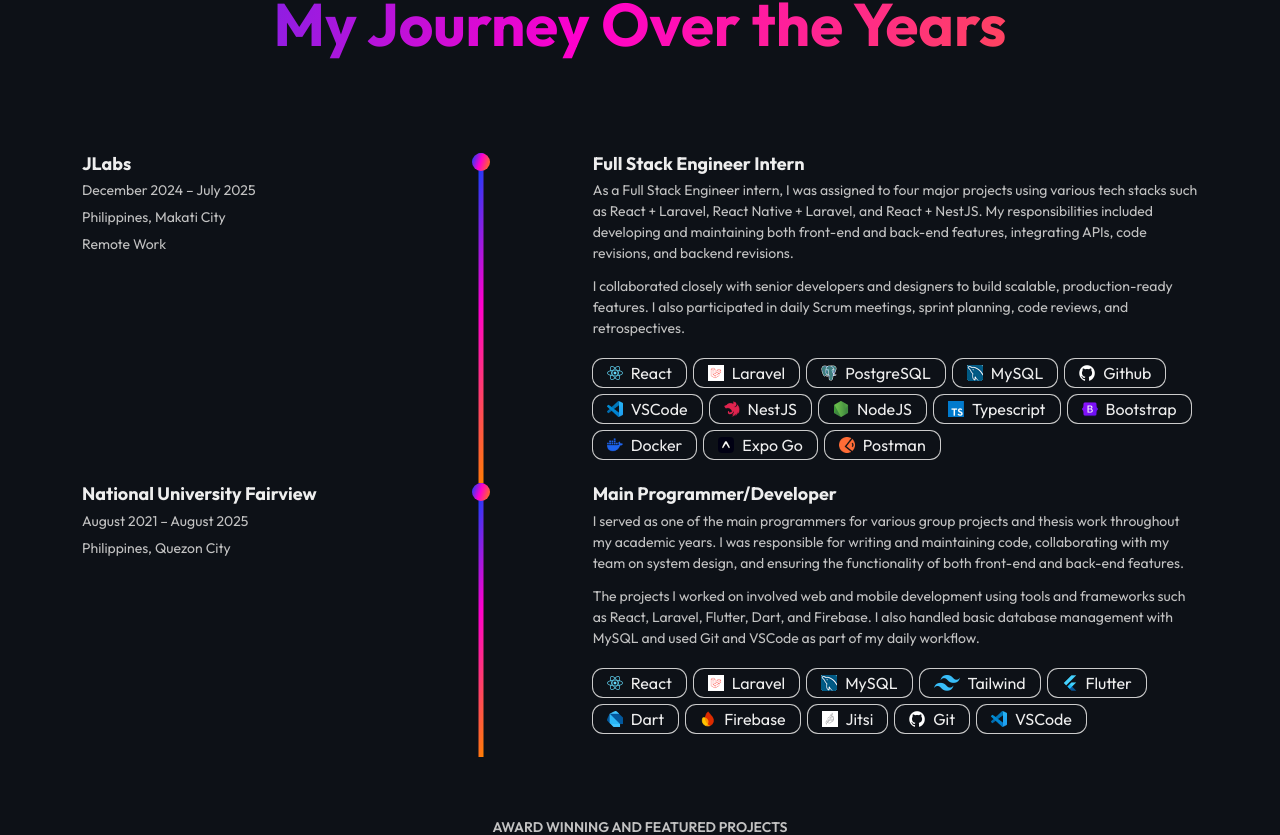
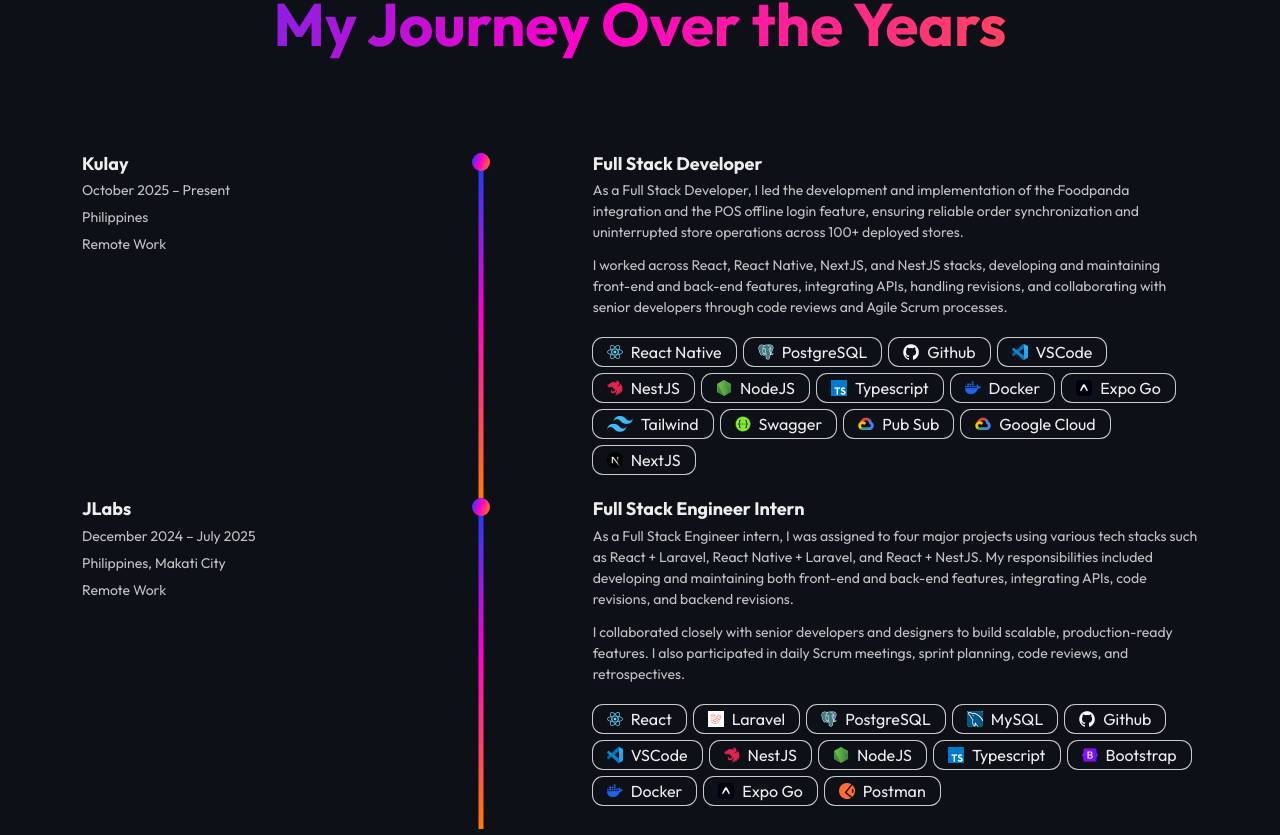
Before and after one commit to ipn04/Personal-Portfolio, a React (Vite) app: page / in a window 1280 px wide. Shown: the part 892-1727 px from the top of the page. Built offline with nearby package versions, Linux system fonts and the light colour scheme.

Commit message:
fix: added new experience

```diff
--- a/src/pages/Experience/Experience.tsx
+++ b/src/pages/Experience/Experience.tsx
@@ -1,25 +1,51 @@
 import './ExperienceStyle.scss';
 import bootstrap from '@assets/images/icons/bootstrap.png';
-import dart from '@assets/images/icons/dart.png';
 import docker from '@assets/images/icons/docker.png';
 import Expogo from '@assets/images/icons/expo.png';
-import firebase from '@assets/images/icons/firebase.png';
-import flutter from '@assets/images/icons/flutter.png';
+import gcp from '@assets/images/icons/gcp.png';
 import git from '@assets/images/icons/git.png';
-import jitsi from '@assets/images/icons/jitsi.png';
 import laravel from '@assets/images/icons/laravel.png';
 import mysql from '@assets/images/icons/mysql.png';
 import nest from '@assets/images/icons/nestJS.png';
+import nextJs from '@assets/images/icons/nextjs.png';
 import nodejs from '@assets/images/icons/nodeJS.png';
 import pgsql from '@assets/images/icons/pgsql.png';
 import Postman from '@assets/images/icons/postman.png';
 import react from '@assets/images/icons/react.png';
+import swagger from '@assets/images/icons/swagger.png';
 import tailwind from '@assets/images/icons/tailwind.png';
 import typescript from '@assets/images/icons/typescript.png';
 import vscode from '@assets/images/icons/vscode.png';
 import CustomTitle from '@shared/CustomTitle/CustomTitle';
 
 const experiences = [
+  {
+    company: 'Kulay',
+    role: 'Full Stack Developer',
+    period: 'October 2025 – Present',
+    location: 'Philippines',
+    setup: 'Remote Work',
+    description: [
+      'As a Full Stack Developer, I led the development and implementation of the Foodpanda integration and the POS offline login feature, ensuring reliable order synchronization and uninterrupted store operations across 100+ deployed stores.',
+      'I worked across React, React Native, NextJS, and NestJS stacks, developing and maintaining front-end and back-end features, integrating APIs, handling revisions, and collaborating with senior developers through code reviews and Agile Scrum processes.'
+    ],
+    stacks: [
+      { title: 'React Native', icon: react },
+      { title: 'PostgreSQL', icon: pgsql },
+      { title: 'Github', icon: git },
+      { title: 'VSCode', icon: vscode },
+      { title: 'NestJS', icon: nest },
+      { title: 'NodeJS', icon: nodejs },
+      { title: 'Typescript', icon: typescript },
+      { title: 'Docker', icon: docker },
+      { title: 'Expo Go', icon: Expogo },
+      { title: 'Tailwind', icon: tailwind },
+      { title: 'Swagger', icon: swagger },
+      { title: 'Pub Sub', icon: gcp },
+      { title: 'Google Cloud', icon: gcp },
+      { title: 'NextJS', icon: nextJs }
+    ]
+  },
   {
     company: 'JLabs',
     role: 'Full Stack Engineer Intern',
@@ -45,29 +71,29 @@
       { title: 'Expo Go', icon: Expogo },
       { title: 'Postman', icon: Postman }
     ]
-  },
-  {
-    company: 'National University Fairview',
-    role: 'Main Programmer/Developer',
-    period: 'August 2021 – August 2025',
-    location: 'Philippines, Quezon City',
-    description: [
-      'I served as one of the main programmers for various group projects and thesis work throughout my academic years. I was responsible for writing and maintaining code, collaborating with my team on system design, and ensuring the functionality of both front-end and back-end features.',
-      'The projects I worked on involved web and mobile development using tools and frameworks such as React, Laravel, Flutter, Dart, and Firebase. I also handled basic database management with MySQL and used Git and VSCode as part of my daily workflow.'
-    ],
-    stacks: [
-      { title: 'React', icon: react },
-      { title: 'Laravel', icon: laravel },
-      { title: 'MySQL', icon: mysql },
-      { title: 'Tailwind', icon: tailwind },
-      { title: 'Flutter', icon: flutter },
-      { title: 'Dart', icon: dart },
-      { title: 'Firebase', icon: firebase },
-      { title: 'Jitsi', icon: jitsi },
-      { title: 'Git', icon: git },
-      { title: 'VSCode', icon: vscode }
-    ]
   }
+  // {
+  //   company: 'National University Fairview',
+  //   role: 'Main Programmer/Developer',
+  //   period: 'August 2021 – August 2025',
+  //   location: 'Philippines, Quezon City',
+  //   description: [
+  //     'I served as one of the main programmers for various group projects and thesis work throughout my academic years. I was responsible for writing and maintaining code, collaborating with my team on system design, and ensuring the functionality of both front-end and back-end features.',
+  //     'The projects I worked on involved web and mobile development using tools and frameworks such as React, Laravel, Flutter, Dart, and Firebase. I also handled basic database management with MySQL and used Git and VSCode as part of my daily workflow.'
+  //   ],
+  //   stacks: [
+  //     { title: 'React', icon: react },
+  //     { title: 'Laravel', icon: laravel },
+  //     { title: 'MySQL', icon: mysql },
+  //     { title: 'Tailwind', icon: tailwind },
+  //     { title: 'Flutter', icon: flutter },
+  //     { title: 'Dart', icon: dart },
+  //     { title: 'Firebase', icon: firebase },
+  //     { title: 'Jitsi', icon: jitsi },
+  //     { title: 'Git', icon: git },
+  //     { title: 'VSCode', icon: vscode }
+  //   ]
+  // }
 ];
 
 function Experience() {
--- a/src/pages/TechStackSection/TechStack.tsx
+++ b/src/pages/TechStackSection/TechStack.tsx
@@ -3,12 +3,14 @@
 import expo from '@assets/images/icons/expo.png';
 import express from '@assets/images/icons/expressJS.png';
 import firebase from '@assets/images/icons/firebase.png';
+import gcp from '@assets/images/icons/gcp.png';
 import git from '@assets/images/icons/git.png';
 import javascript from '@assets/images/icons/javascript.png';
 import laravel from '@assets/images/icons/laravel.png';
 import mongoDB from '@assets/images/icons/mongoDB.png';
 import mysql from '@assets/images/icons/mysql.png';
 import nest from '@assets/images/icons/nestJS.png';
+import nextJs from '@assets/images/icons/nextjs.png';
 import nodejs from '@assets/images/icons/nodeJS.png';
 import pgsql from '@assets/images/icons/pgsql.png';
 import php from '@assets/images/icons/php.png';
@@ -38,7 +40,9 @@
   { title: 'MongoDB', icon: mongoDB },
   { title: 'ExpressJS', icon: express },
   { title: 'Expo', icon: expo },
-  { title: 'AWS', icon: AWS }
+  { title: 'AWS', icon: AWS },
+  { title: 'Google Cloud', icon: gcp },
+  { title: 'NextJS', icon: nextJs }
 ];
 
 function TechStack() {
```
Also changed, not shown: src/assets/images/icons/gcp.png (added), src/assets/images/icons/swagger.png (added).
